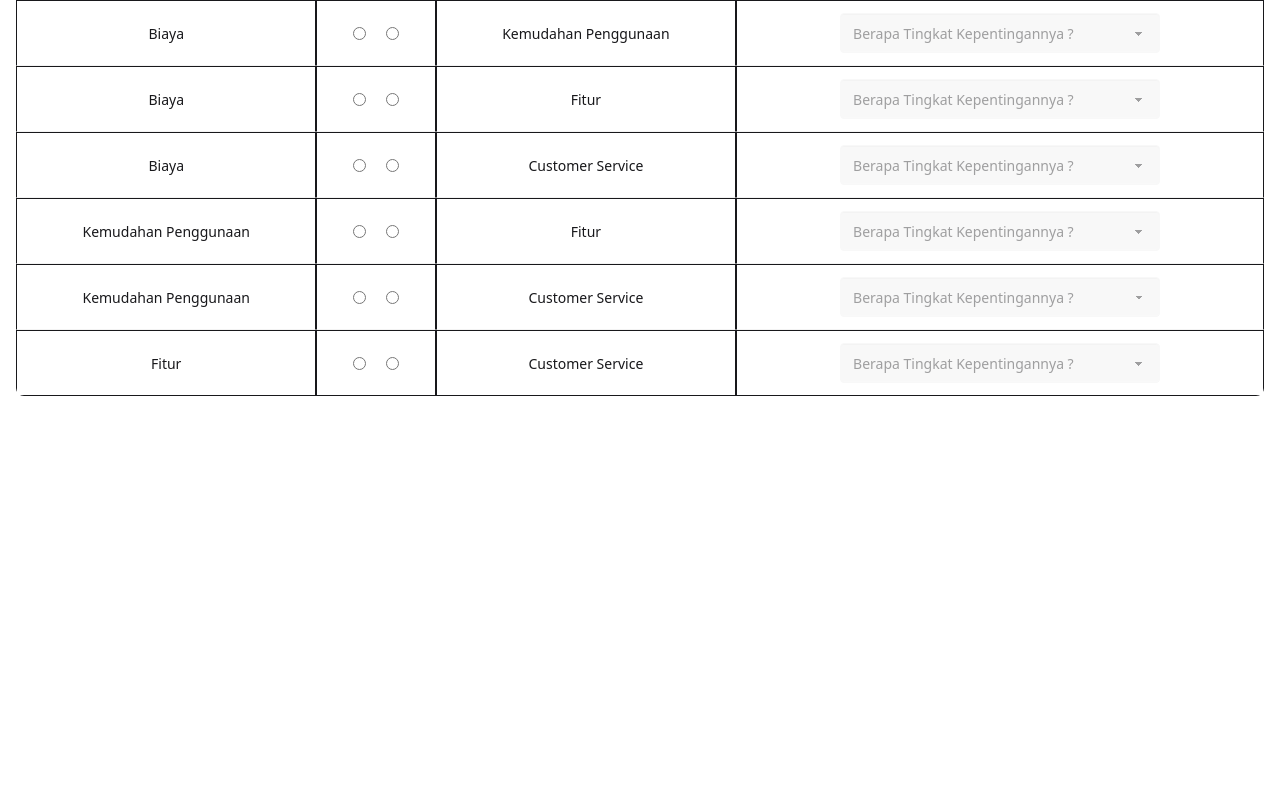
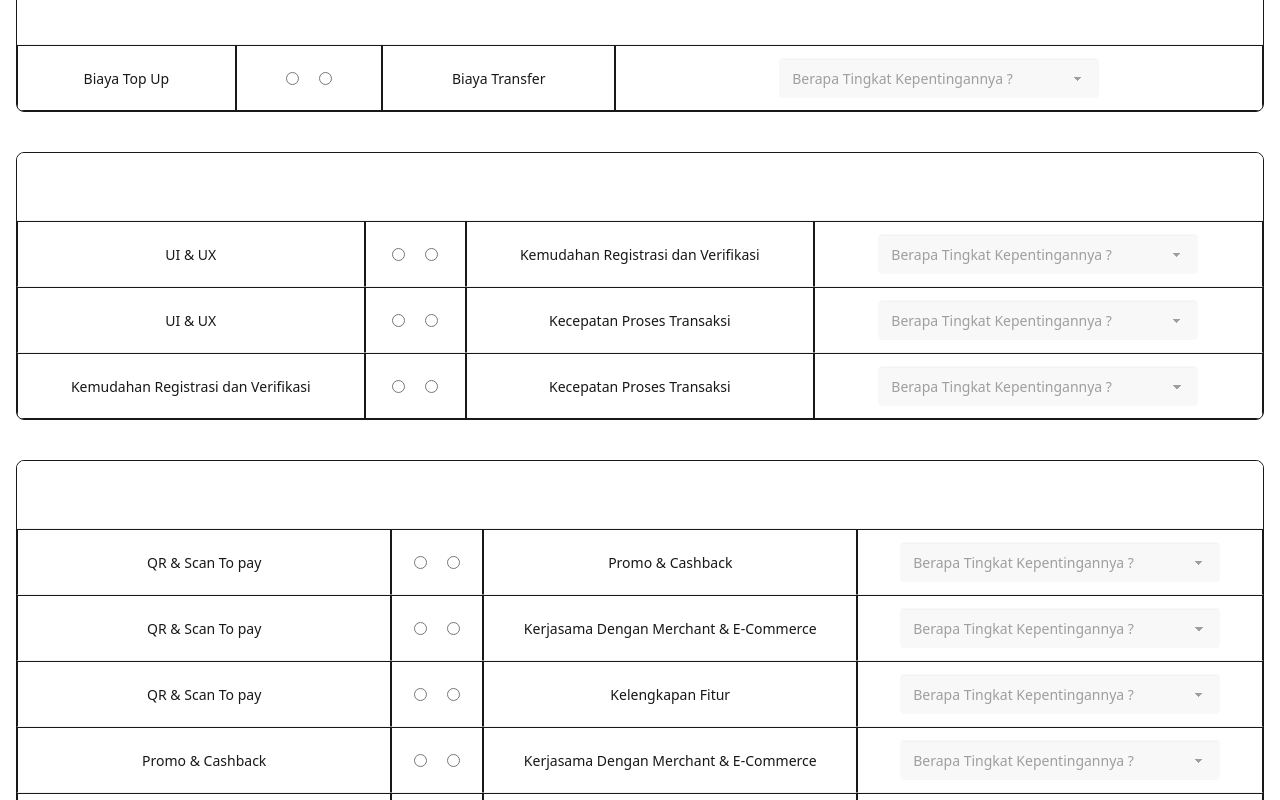
Before and after one commit to Gefila/kuesioner-e-wallet, a React (Vite) app: page / in a window 1280 px wide. Shown: the part 460-1260 px from the top of the page. Before the commit the page ends 872 px from the top, so only its background shows below. Built offline with nearby package versions, Linux system fonts and the light colour scheme.

Commit message:
Refactor questionnaire components to improve state handling and UI interactions

```diff
--- a/src/App.jsx
+++ b/src/App.jsx
@@ -71,9 +71,7 @@ function App() {
     }
 
     const perbandinganKriteria = generatePairs(hierarchyData.criteria);
-    const perbandinganSubKriteria = hierarchyData.criteria.map((criterion) =>
-        generatePairs(criterion.subCriteria)
-    );
+
     const perbandinganAlternatif = generatePairs(hierarchyData.alternatives);
     const allSubCriteria = hierarchyData.criteria.flatMap((criterion) =>
         criterion.subCriteria.map((subCriterion) => ({
@@ -103,11 +101,11 @@ function App() {
                 KUISIONER PEMILIHAN E-WALLET TERBAIK UNTUK TRANSAKSI DIGITAL
                 BAGI MAHASISWA
             </h1>
-            <Level1 hierarchyData={hierarchyData} generatePairs={generatePairs}/>
-            {/* <Level2
+            {/* <Level1 hierarchyData={hierarchyData} generatePairs={generatePairs}/> */}
+            <Level2
                 hierarchyData={hierarchyData}
-                perbandinganSubKriteria={perbandinganSubKriteria}
-            /> */}
+                generatePairs={generatePairs}
+            />
             {/* <Level3
                 allSubCriteria={allSubCriteria}
                 hierarchyData={hierarchyData}
--- a/src/components/Level1.jsx
+++ b/src/components/Level1.jsx
@@ -75,6 +75,7 @@ export default function Level1({ generatePairs, hierarchyData }) {
                                     onChange={handleRadioChange}
                                     radio1={pair[0].name}
                                     radio2={pair[1].name}
+                                    name={`radio-${index}`}
                                 />
                             </td>
                             <td
--- a/src/components/Level2.jsx
+++ b/src/components/Level2.jsx
@@ -1,15 +1,72 @@
+import { useEffect, useState } from "react";
 import Options from "./Options";
+import Radios from "./Radios";
 
-export default function Level2({ hierarchyData, perbandinganSubKriteria }) {
+export default function Level2({ hierarchyData, generatePairs }) {
+    const [responsesLevel2, setResponsesLevel2] = useState({
+        level: 2,
+        kriteria: [],
+    });
+
+    const perbandinganSubKriteria = hierarchyData.criteria.map((criterion) =>
+        generatePairs(criterion.subCriteria)
+    );
+
+    function handleRadioChange(index, value, subIndex) {
+        setResponsesLevel2((prev) => {
+            const updated = [...prev.kriteria];
+
+            if (!updated[index]) {
+                updated[index] = {
+                    kriteriaName: hierarchyData.criteria[index].name,
+                    jawaban: [],
+                };
+            }
+
+            const existingAnswer = updated[index].jawaban[subIndex] || {};
+            updated[index].jawaban[subIndex] = {
+                ...existingAnswer,
+                tingkatKepentingan: existingAnswer.tingkatKepentingan || 0,
+                selected: value,
+            };
+
+            return { ...prev, kriteria: updated };
+        });
+    }
+
+    function handleSelectChange(index, value, subIndex) {
+        setResponsesLevel2((prev) => {
+            const updated = [...prev.kriteria];
+
+            if (!updated[index]) {
+                updated[index] = {
+                    kriteriaName: hierarchyData.criteria[index].name,
+                    jawaban: [],
+                };
+            }
+
+            const existingAnswer = updated[index].jawaban[subIndex] || {};
+            updated[index].jawaban[subIndex] = {
+                ...existingAnswer,
+                tingkatKepentingan: parseInt(value),
+            };
+
+            return { ...prev, kriteria: updated };
+        });
+    }
+
+    useEffect(() => {
+        console.log(responsesLevel2);
+    }, [responsesLevel2]);
+
     return (
-        <div className="overflow-x-auto rounded-box border bg-base-100">
+        <div className="overflow-x-auto bg-base-100">
             <p>Level 2</p>
             {hierarchyData.criteria.map((criterion, index) => (
                 <div
                     key={index}
                     className="overflow-x-auto rounded-box border bg-base-100 mb-10"
                 >
-                    <p>{criterion.name}</p>
                     <table className="table table-auto">
                         <thead>
                             <tr className="text-white">
@@ -17,11 +74,7 @@ export default function Level2({ hierarchyData, perbandinganSubKriteria }) {
                                     colSpan={3}
                                     className="text-center border max-w-2xs whitespace-normal"
                                 >
-                                    Dalam menentukan e-Wallet Terbaik Untuk
-                                    Transaksi Digital Bagi Mahasiswa,
-                                    subkriteria manakah yang lebih penting
-                                    dibandingkan subkriteria-subkriteria berikut
-                                    ?
+                                    {`Berdasarkan kriteria "${criterion.name}", sub-kriteria manakah yang lebih penting dari perbandingan sub-kriteria – sub-kriteria berikut ?`}
                                 </th>
                                 <th className="border text-center">
                                     Berapa Tingkat Kepentingannya ?
@@ -32,28 +85,52 @@ export default function Level2({ hierarchyData, perbandinganSubKriteria }) {
                             {perbandinganSubKriteria[index].map(
                                 (pair, subIndex) => (
                                     <tr key={subIndex} className="text-center">
-                                        <td className="border">
+                                        <td
+                                            className={`border ${
+                                                responsesLevel2.kriteria[index]
+                                                    ?.jawaban[subIndex]
+                                                    ?.selected == pair[0].name
+                                                    ? "text-green-500"
+                                                    : ""
+                                            }`}
+                                        >
                                             {pair[0].name}
                                         </td>
                                         <td className="border">
-                                            <div className="flex justify-center items-center gap-5">
-                                                <input
-                                                    type="radio"
-                                                    name={`subkriteria-${index}-${subIndex}`}
-                                                    value="1"
-                                                />
-                                                <input
-                                                    type="radio"
-                                                    name={`subkriteria-${index}-${subIndex}`}
-                                                    value="1"
-                                                />
-                                            </div>
+                                            <Radios
+                                                index={index}
+                                                subIndex={subIndex}
+                                                onChange={handleRadioChange}
+                                                radio1={pair[0].name}
+                                                radio2={pair[1].name}
+                                                name={`radio-${index}-${subIndex}`}
+                                            />
                                         </td>
-                                        <td className="border">
+                                        <td
+                                            className={`border ${
+                                                responsesLevel2.kriteria[index]
+                                                    ?.jawaban[subIndex]
+                                                    ?.selected == pair[1].name
+                                                    ? "text-green-500"
+                                                    : ""
+                                            }`}
+                                        >
                                             {pair[1].name}
                                         </td>
                                         <td className="border">
-                                            <Options />
+                                            <Options
+                                                onChange={handleSelectChange}
+                                                index={index}
+                                                subIndex={subIndex}
+                                                element1={pair[0].name}
+                                                element2={pair[1].name}
+                                                selectedElement={
+                                                    responsesLevel2.kriteria[
+                                                        index
+                                                    ]?.jawaban[subIndex]
+                                                        ?.selected
+                                                }
+                                            />
                                         </td>
                                     </tr>
                                 )
--- a/src/components/Options.jsx
+++ b/src/components/Options.jsx
@@ -4,11 +4,12 @@ export default function Options({
     element2,
     index,
     selectedElement,
+    subIndex=undefined,
 }) {
     let notSelectedElement = selectedElement === element1 ? element2 : element1;
     return (
         <select
-            onChange={(e) => onChange(index, e.target.value)}
+            onChange={(e) => onChange(index, e.target.value, subIndex)}
             className="select select-bordered w-full max-w-xs"
             disabled={selectedElement === undefined}
             defaultValue={"0"}
--- a/src/components/Radios.jsx
+++ b/src/components/Radios.jsx
@@ -1,8 +1,8 @@
-export default function Radios({ onChange, index, radio1, radio2 }) {
+export default function Radios({ onChange, index, radio1, radio2, subIndex, name }) {
     return (
         <div className="flex justify-center items-center gap-5">
-            <input type="radio" name={index} value={radio1} onChange={()=>onChange(index, radio1)}/>
-            <input type="radio" name={index} value={radio2} onChange={()=>onChange(index, radio2)} />
+            <input type="radio" name={name} value={radio1} onChange={()=>onChange(index, radio1, subIndex)}/>
+            <input type="radio" name={name} value={radio2} onChange={()=>onChange(index, radio2, subIndex)} />
         </div>
     );
 }
```
